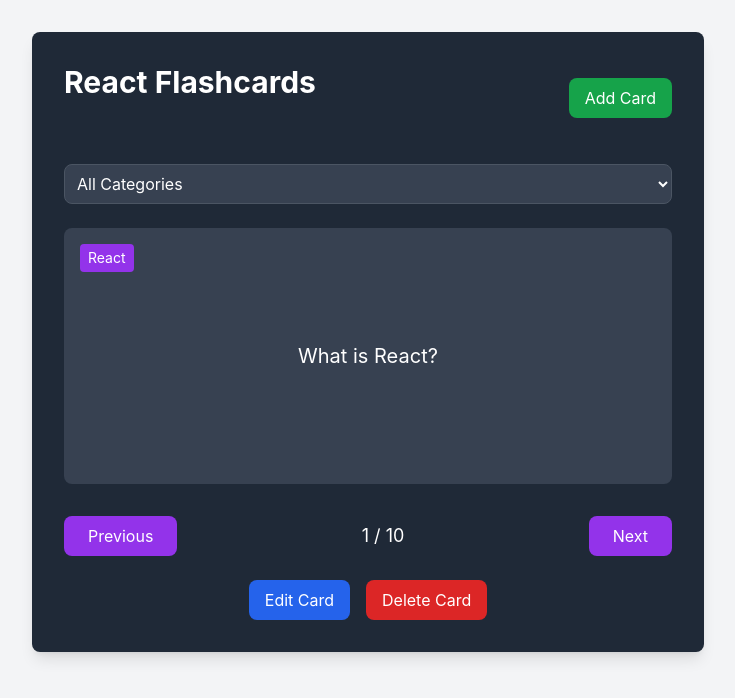
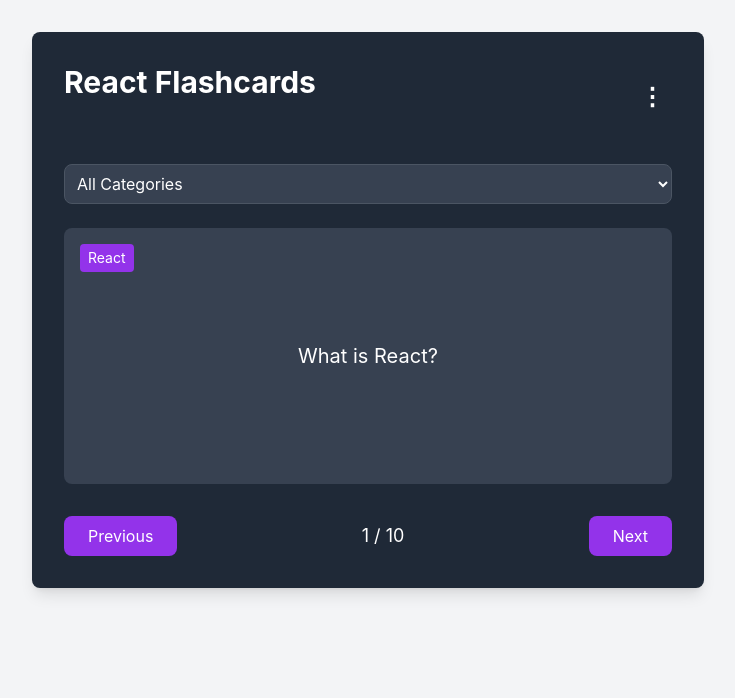
Before and after one commit to Kamaruddheen/react-example, a React (Vite) app: page /flashcards in a window 1280 px wide. Shown: the top 698 px of the page, without its empty margins (272-1007 px from the left). Built offline with nearby package versions, Linux system fonts and the light colour scheme; the HTML template or start-up script is replaced by a standard one.

Commit message:
feat: add options menu UI

```diff
--- a/src/Components/Examples/Flashcards/Flashcards.css
+++ b/src/Components/Examples/Flashcards/Flashcards.css
@@ -66,8 +66,7 @@
 }
 
 .add-button {
-  @apply bg-green-600 text-white py-2 px-4 rounded-lg
-    hover:bg-green-500 transition-colors duration-200;
+  @apply bg-green-600 hover:bg-green-500;
 }
 
 .card-form {
@@ -110,16 +109,69 @@
   @apply text-white text-center py-12 bg-gray-700 rounded-lg;
 }
 
-.card-actions {
-  @apply flex justify-center gap-4 mt-6;
-}
-
 .edit-button {
-  @apply bg-blue-600 text-white py-2 px-4 rounded-lg
-    hover:bg-blue-500 transition-colors duration-200;
+  @apply bg-blue-600 hover:bg-blue-500;
 }
 
 .delete-button {
-  @apply bg-red-600 text-white py-2 px-4 rounded-lg
-    hover:bg-red-500 transition-colors duration-200;
+  @apply bg-red-600 hover:bg-red-500;
 }
+
+/* New options menu styles */
+.options-menu {
+  @apply flex gap-2;
+}
+
+.option-button {
+  @apply flex items-center gap-2 py-2 px-4 rounded-lg
+    text-white transition-colors duration-200;
+}
+
+.option-icon {
+  @apply text-lg font-bold;
+}
+
+/* Options dropdown styles */
+.options-container {
+  @apply relative;
+}
+
+.options-trigger {
+  @apply p-2 rounded-full hover:bg-gray-700 transition-colors duration-200;
+}
+
+.dots {
+  @apply text-white text-2xl font-bold leading-none;
+}
+
+.options-dropdown {
+  @apply absolute right-0 top-full mt-2 w-48
+    bg-gray-700 rounded-lg shadow-lg overflow-hidden
+    z-10;
+  animation: slideIn 0.2s ease-out;
+}
+
+.option-item {
+  @apply flex items-center gap-2 w-full px-4 py-3
+    text-white hover:bg-gray-600 transition-colors duration-200
+    text-left;
+}
+
+.option-item.delete {
+  @apply hover:bg-red-600;
+}
+
+.option-icon {
+  @apply text-lg font-bold;
+}
+
+@keyframes slideIn {
+  from {
+    opacity: 0;
+    transform: translateY(-10px);
+  }
+  to {
+    opacity: 1;
+    transform: translateY(0);
+  }
+}
--- a/src/Components/Examples/Flashcards/Flashcards.jsx
+++ b/src/Components/Examples/Flashcards/Flashcards.jsx
@@ -1,4 +1,4 @@
-import React, { useState } from "react";
+import React, { useState, useRef, useEffect } from "react";
 import { CATEGORIES, initialCards } from "./cardData";
 import "./Flashcards.css";
 
@@ -13,6 +13,20 @@
     answer: "",
     category: "react",
   });
+  const [showOptions, setShowOptions] = useState(false);
+  const optionsRef = useRef(null);
+
+  // Close dropdown when clicking outside
+  useEffect(() => {
+    const handleClickOutside = (event) => {
+      if (optionsRef.current && !optionsRef.current.contains(event.target)) {
+        setShowOptions(false);
+      }
+    };
+
+    document.addEventListener("mousedown", handleClickOutside);
+    return () => document.removeEventListener("mousedown", handleClickOutside);
+  }, []);
 
   const filteredCards =
     selectedCategory === "all"
@@ -94,16 +108,57 @@
     <div className="flashcards-container">
       <div className="header">
         <h2 className="flashcards-title">React Flashcards</h2>
+        <div className="options-container" ref={optionsRef}>
           <button
-          className="add-button"
+            className="options-trigger"
+            onClick={() => setShowOptions(!showOptions)}
+          >
+            <span className="dots">⋮</span>
+          </button>
+
+          {showOptions && (
+            <div className="options-dropdown">
+              <button
+                className="option-item"
                 onClick={() => {
                   setEditMode(false);
                   setNewCard({ question: "", answer: "", category: "react" });
                   setShowForm(!showForm);
+                  setShowOptions(false);
                 }}
               >
+                <span className="option-icon">+</span>
                 {showForm ? "Cancel" : "Add Card"}
               </button>
+
+              {!showForm && filteredCards.length > 0 && (
+                <>
+                  <button
+                    className="option-item"
+                    onClick={() => {
+                      handleEditCard();
+                      setShowOptions(false);
+                    }}
+                  >
+                    <span className="option-icon">✎</span>
+                    Edit Card
+                  </button>
+
+                  <button
+                    className="option-item delete"
+                    onClick={() => {
+                      handleDeleteCard();
+                      setShowOptions(false);
+                    }}
+                  >
+                    <span className="option-icon">×</span>
+                    Delete Card
+                  </button>
+                </>
+              )}
+            </div>
+          )}
+        </div>
       </div>
 
       <div className="category-filter">
@@ -206,15 +261,6 @@
               Next
             </button>
           </div>
-
-          <div className="card-actions">
-            <button className="edit-button" onClick={handleEditCard}>
-              Edit Card
-            </button>
-            <button className="delete-button" onClick={handleDeleteCard}>
-              Delete Card
-            </button>
-          </div>
         </>
       ) : (
         <div className="no-cards">No cards found in this category</div>
```
Lines whose indentation alone changed are shown as unchanged.
